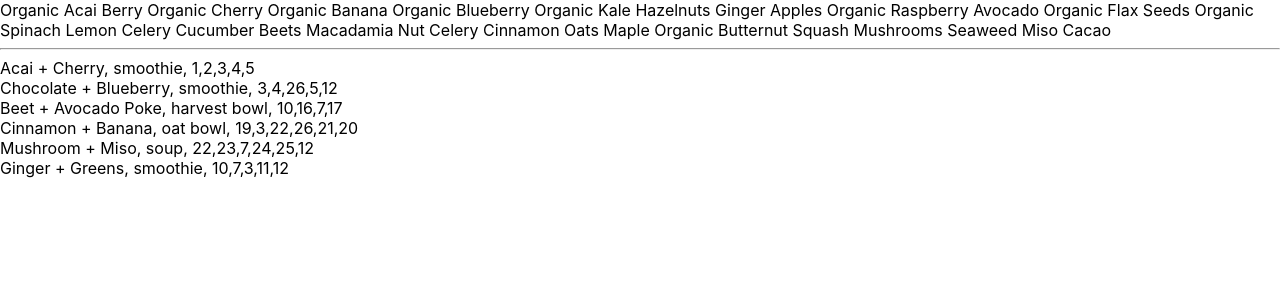
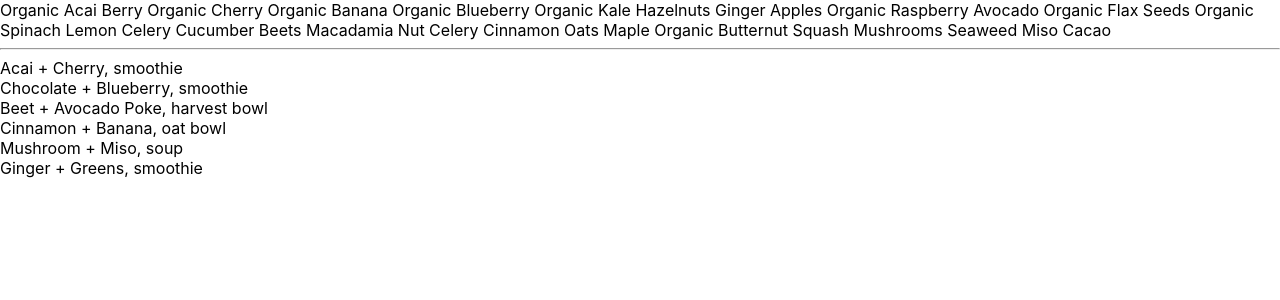
Before and after one commit to stvedt/product-filter, a React (Create React App) app: page / in a window 1280 px wide. Shown: the top 300 px of the page. Built offline with nearby package versions, Linux system fonts and the light colour scheme.

Commit message:
removing ids

```diff
--- a/src/ProductDetail.jsx
+++ b/src/ProductDetail.jsx
@@ -1,8 +1,8 @@
 import React from "react";
 
 function ProductDetail(props) {
-  const { name, collection, ingredient_ids } = props.product;
-  return <div>{`${name}, ${collection}, ${ingredient_ids}`}</div>;
+  const { name, collection } = props.product;
+  return <div>{`${name}, ${collection}`}</div>;
 }
 
 export default ProductDetail;
```
